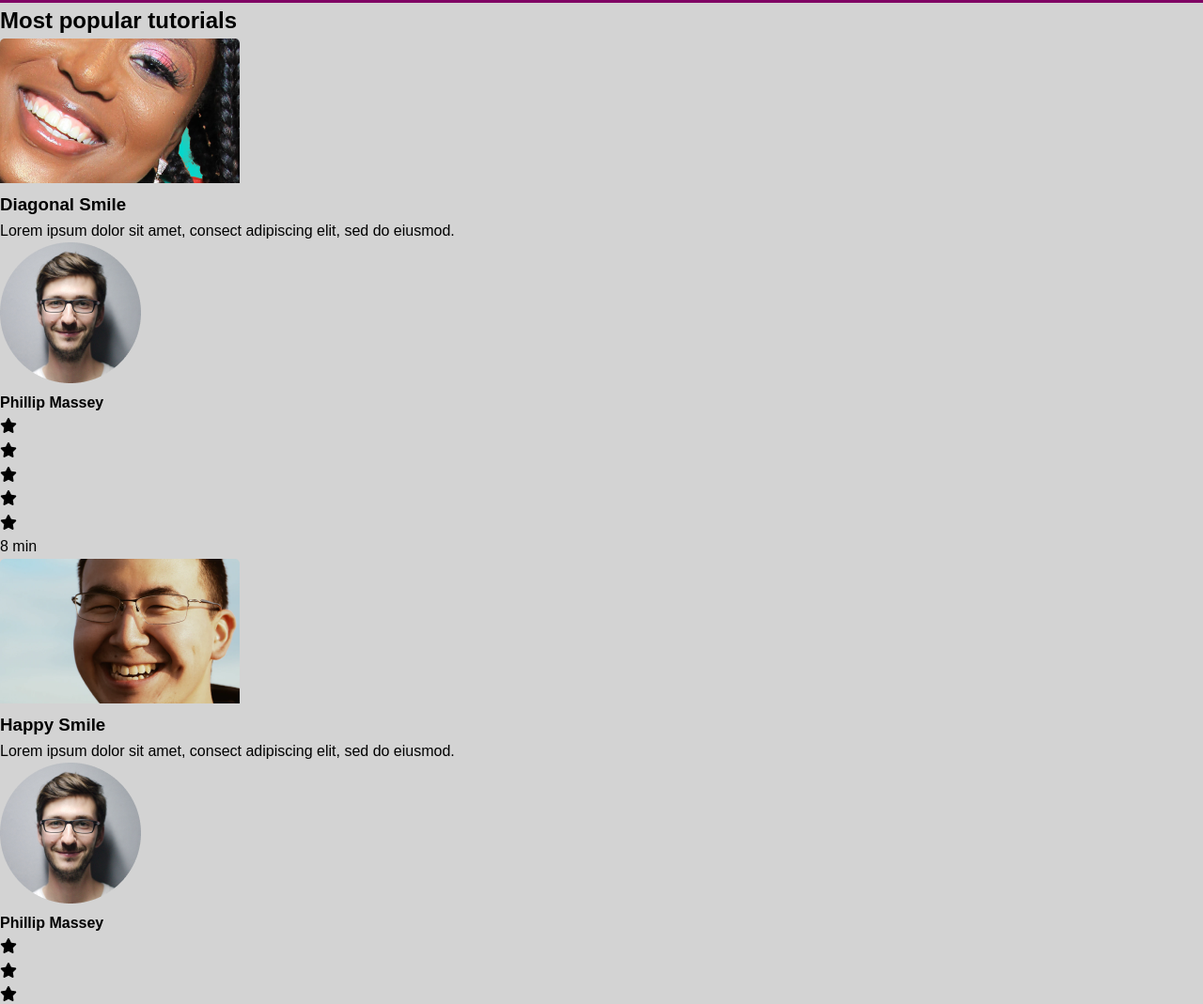
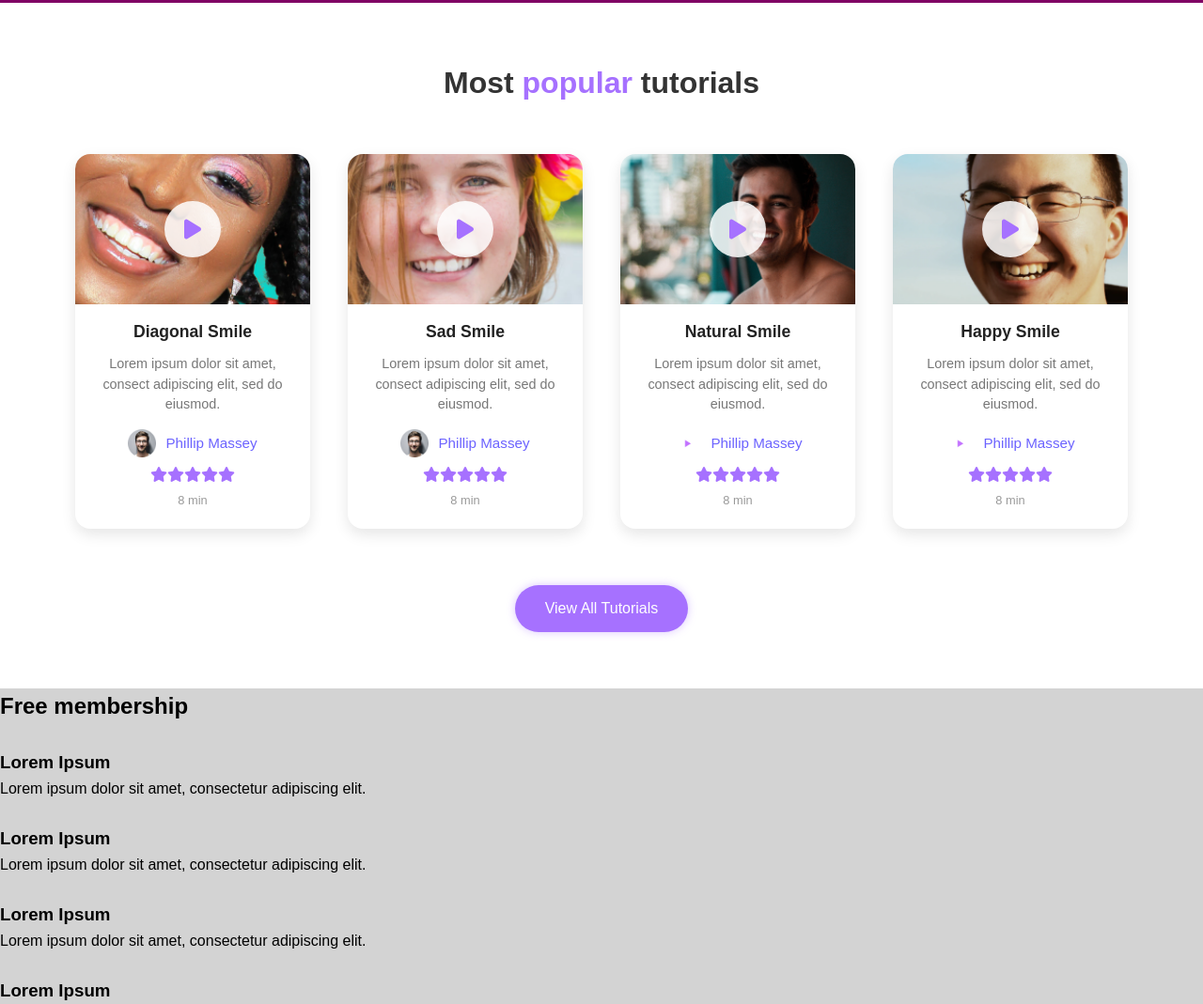
Before and after one commit to SylvesterK-code/alx_html_css, a plain HTML site: page css_advanced/index.html in a window 1280 px wide. Shown: the part 1099-2168 px from the top of the page at 94% size. Drawn offline with Linux system fonts and the light colour scheme.

Commit message:
index.html style.css - Styling video(Most Popular Tutorials Section) section - css_advanced

```diff
--- a/css_advanced/index.html
+++ b/css_advanced/index.html
@@ -94,80 +94,121 @@
 
 
 
-        <section>
-            <h2>Most popular tutorials</h2>
-            <div>
-                <img src="./images/Diagonal-Smile.png" alt="">
-                <h3>Diagonal Smile</h3>
-                <p>Lorem ipsum dolor sit amet, consect adipiscing elit, sed do eiusmod.</p>
-                <div>
-                    <img src="./images/Phillip-Massey.png" alt="">
-                    <h4>Phillip Massey</h4>
+
+
+
+
+<!-- ====================================
+   Most Popular Tutorials Section
+======================================= -->
+
+<section class="tutorials-section">
+  <h2 class="tutorials-title">Most <span>popular</span> tutorials</h2>
+
+  <div class="tutorials-container">
+    <!-- Card 1 -->
+    <div class="tutorial-card">
+      <div class="tutorial-thumbnail">
+        <img src="./images/Diagonal-Smile.png" alt="Diagonal Smile" class="tutorial-image">
+        <div class="play-overlay"><i class="fa-solid fa-play"></i></div>
       </div>
-                <div>
-                    <div><i class="fa-solid fa-star"></i></div>
-                    <div><i class="fa-solid fa-star"></i></div>
-                    <div><i class="fa-solid fa-star"></i></div>
-                    <div><i class="fa-solid fa-star"></i></div>
-                    <div><i class="fa-solid fa-star"></i></div>
+      <h3 class="tutorial-name">Diagonal Smile</h3>
+      <p class="tutorial-desc">Lorem ipsum dolor sit amet, consect adipiscing elit, sed do eiusmod.</p>
+      <div class="tutorial-author">
+        <img src="./images/Phillip-Massey.png" alt="Play icon" class="author-icon">
+        <h4 class="author-name">Phillip Massey</h4>
       </div>
-                <p>8 min</p>
+      <div class="tutorial-rating">
+        <i class="fa-solid fa-star"></i>
+        <i class="fa-solid fa-star"></i>
+        <i class="fa-solid fa-star"></i>
+        <i class="fa-solid fa-star"></i>
+        <i class="fa-solid fa-star"></i>
+      </div>
+      <p class="tutorial-duration">8 min</p>
     </div>
 
-            <div>
-                <img src="./images/Happy-Smile.png" alt="">
-                <h3>Happy Smile</h3>
-                <p>Lorem ipsum dolor sit amet, consect adipiscing elit, sed do eiusmod.</p>
-                <div>
-                    <img src="./images/Phillip-Massey.png" alt="">
-                    <h4>Phillip Massey</h4>
+    <!-- Card 2 -->
+    <div class="tutorial-card">
+      <div class="tutorial-thumbnail">
+        <img src="./images/Sad-Smile.png" alt="Sad Smile" class="tutorial-image">
+        <div class="play-overlay"><i class="fa-solid fa-play"></i></div>
       </div>
-                <div>
-                    <div><i class="fa-solid fa-star"></i></div>
-                    <div><i class="fa-solid fa-star"></i></div>
-                    <div><i class="fa-solid fa-star"></i></div>
-                    <div><i class="fa-solid fa-star"></i></div>
-                    <div><i class="fa-solid fa-star"></i></div>
+      <h3 class="tutorial-name">Sad Smile</h3>
+      <p class="tutorial-desc">Lorem ipsum dolor sit amet, consect adipiscing elit, sed do eiusmod.</p>
+      <div class="tutorial-author">
+        <img src="./images/Phillip-Massey.png" alt="Play icon" class="author-icon">
+        <h4 class="author-name">Phillip Massey</h4>
       </div>
-                <p>8 min</p>
+      <div class="tutorial-rating">
+        <i class="fa-solid fa-star"></i>
+        <i class="fa-solid fa-star"></i>
+        <i class="fa-solid fa-star"></i>
+        <i class="fa-solid fa-star"></i>
+        <i class="fa-solid fa-star"></i>
+      </div>
+      <p class="tutorial-duration">8 min</p>
     </div>
 
-            <div>
-                <img src="./images/Natural-Smile.png" alt="">
-                <h3>Natural Smile</h3>
-                <p>Lorem ipsum dolor sit amet, consect adipiscing elit, sed do eiusmod.</p>
-                <div>
-                    <img src="./images/Phillip-Massey.png" alt="">
-                    <h4>Phillip Massey</h4>
+    <!-- Card 3 -->
+    <div class="tutorial-card">
+      <div class="tutorial-thumbnail">
+        <img src="./images/Natural-Smile.png" alt="Natural Smile" class="tutorial-image">
+        <div class="play-overlay"><i class="fa-solid fa-play"></i></div>
       </div>
-                <div>
-                    <div><i class="fa-solid fa-star"></i></div>
-                    <div><i class="fa-solid fa-star"></i></div>
-                    <div><i class="fa-solid fa-star"></i></div>
-                    <div><i class="fa-solid fa-star"></i></div>
-                    <div><i class="fa-solid fa-star"></i></div>
+      <h3 class="tutorial-name">Natural Smile</h3>
+      <p class="tutorial-desc">Lorem ipsum dolor sit amet, consect adipiscing elit, sed do eiusmod.</p>
+      <div class="tutorial-author">
+        <img src="./images/play.png" alt="Play icon" class="author-icon">
+        <h4 class="author-name">Phillip Massey</h4>
       </div>
-                <p>8 min</p>
+      <div class="tutorial-rating">
+        <i class="fa-solid fa-star"></i>
+        <i class="fa-solid fa-star"></i>
+        <i class="fa-solid fa-star"></i>
+        <i class="fa-solid fa-star"></i>
+        <i class="fa-solid fa-star"></i>
+      </div>
+      <p class="tutorial-duration">8 min</p>
     </div>
 
-            <div>
-                <img src="./images/Sad-Smile.png" alt="">
-                <h3>Sad Smile</h3>
-                <p>Lorem ipsum dolor sit amet, consect adipiscing elit, sed do eiusmod.</p>
-                <div>
-                    <img src="./images/Phillip-Massey.png" alt="">
-                    <h4>Phillip Massey</h4>
+    <!-- Card 4 -->
+    <div class="tutorial-card">
+      <div class="tutorial-thumbnail">
+        <img src="./images/Happy-Smile.png" alt="Happy Smile" class="tutorial-image">
+        <div class="play-overlay"><i class="fa-solid fa-play"></i></div>
       </div>
-                <div>
-                    <div><i class="fa-solid fa-star"></i></div>
-                    <div><i class="fa-solid fa-star"></i></div>
-                    <div><i class="fa-solid fa-star"></i></div>
-                    <div><i class="fa-solid fa-star"></i></div>
-                    <div><i class="fa-solid fa-star"></i></div>
+      <h3 class="tutorial-name">Happy Smile</h3>
+      <p class="tutorial-desc">Lorem ipsum dolor sit amet, consect adipiscing elit, sed do eiusmod.</p>
+      <div class="tutorial-author">
+        <img src="./images/play.png" alt="Play icon" class="author-icon">
+        <h4 class="author-name">Phillip Massey</h4>
       </div>
-                <p>8 min</p>
+      <div class="tutorial-rating">
+        <i class="fa-solid fa-star"></i>
+        <i class="fa-solid fa-star"></i>
+        <i class="fa-solid fa-star"></i>
+        <i class="fa-solid fa-star"></i>
+        <i class="fa-solid fa-star"></i>
+      </div>
+      <p class="tutorial-duration">8 min</p>
+    </div>
+  </div>
+
+  <!-- New CTA Button -->
+  <div class="tutorials-cta">
+    <a href="#" class="view-all-btn">View All Tutorials</a>
   </div>
 </section>
+
+
+
+
+
+
+
+
+
         <section>
             <h2>Free membership</h2>
             <div>
@@ -192,6 +233,14 @@
             </div>
             <button>REGISTER FOR FREE</button>
         </section>
+
+
+
+
+
+
+
+
         <section>
             <h2>F.A.Q</h2>
             <div>
--- a/css_advanced/styles.css
+++ b/css_advanced/styles.css
@@ -227,3 +227,241 @@ header nav ul li a:hover {
     margin-bottom: 20px;
   }
 }
+
+
+
+
+
+
+/* ====================================
+   Most Popular Tutorials Section
+======================================= */
+
+/* -------------------------------------
+   Most Popular Tutorials Section
+-------------------------------------- */
+
+.tutorials-section {
+  padding: 60px 80px;
+  background-color: #fff;
+  font-family: 'Poppins', sans-serif;
+  text-align: center;
+}
+
+.tutorials-title {
+  font-size: 2rem;
+  color: #333;
+  margin-bottom: 50px;
+  font-weight: 600;
+}
+
+.tutorials-title span {
+  color: #a671ff;
+}
+
+/* Grid layout */
+.tutorials-container {
+  display: grid;
+  grid-template-columns: repeat(auto-fit, minmax(250px, 1fr));
+  gap: 40px;
+  justify-items: center;
+}
+
+/* Card design */
+.tutorial-card {
+  background-color: #fff;
+  border-radius: 16px;
+  box-shadow: 0 6px 15px rgba(0, 0, 0, 0.1);
+  overflow: hidden;
+  transition: transform 0.3s ease, box-shadow 0.3s ease;
+  width: 100%;
+  max-width: 270px;
+  position: relative;
+}
+
+.tutorial-card:hover {
+  transform: translateY(-8px);
+  box-shadow: 0 10px 25px rgba(0, 0, 0, 0.15);
+}
+
+/* Thumbnail with overlay */
+.tutorial-thumbnail {
+  position: relative;
+  overflow: hidden;
+}
+
+.tutorial-image {
+  width: 100%;
+  height: 160px;
+  object-fit: cover;
+  display: block;
+  transition: filter 0.4s ease, transform 0.4s ease;
+}
+
+/* Play button overlay */
+.play-overlay {
+  position: absolute;
+  top: 50%;
+  left: 50%;
+  transform: translate(-50%, -50%) scale(1);
+  background-color: rgba(255, 255, 255, 0.85);
+  border-radius: 50%;
+  width: 60px;
+  height: 60px;
+  display: flex;
+  align-items: center;
+  justify-content: center;
+  color: #a671ff;
+  font-size: 1.5rem;
+  transition: background-color 0.3s ease, color 0.3s ease, transform 0.3s ease;
+}
+
+/* Hover effects */
+.tutorial-card:hover .tutorial-image {
+  filter: brightness(0.7);
+  transform: scale(1.05);
+}
+
+.tutorial-card:hover .play-overlay {
+  background-color: #a671ff;
+  color: #fff;
+  transform: translate(-50%, -50%) scale(1.2);
+}
+
+/* Text and author info */
+.tutorial-name {
+  font-size: 1.1rem;
+  color: #222;
+  margin-top: 15px;
+}
+
+.tutorial-desc {
+  color: #777;
+  font-size: 0.9rem;
+  margin: 10px 20px;
+  line-height: 1.5;
+}
+
+/* Author */
+.tutorial-author {
+  display: flex;
+  align-items: center;
+  justify-content: center;
+  gap: 10px;
+  margin-top: 15px;
+}
+
+.author-icon {
+  width: 30px;
+  height: 30px;
+}
+
+.author-name {
+  font-size: 0.95rem;
+  color: #6c63ff;
+  font-weight: 500;
+}
+
+/* Rating */
+.tutorial-rating {
+  display: flex;
+  justify-content: center;
+  color: #a671ff;
+  margin: 10px 0;
+}
+
+/* Duration */
+.tutorial-duration {
+  color: #999;
+  font-size: 0.8rem;
+  margin-bottom: 20px;
+}
+
+/* Responsive adjustments */
+@media (max-width: 900px) {
+  .tutorials-section {
+    padding: 50px 40px;
+  }
+}
+
+@media (max-width: 600px) {
+  .tutorials-section {
+    padding: 40px 20px;
+  }
+
+  .tutorials-title {
+    font-size: 1.6rem;
+  }
+}
+
+
+
+
+
+/* -------------------------------------
+   View All Button Styling
+-------------------------------------- */
+
+.tutorials-cta {
+  margin-top: 60px;
+  text-align: center;
+}
+
+.view-all-btn {
+  display: inline-block;
+  padding: 12px 32px;
+  background-color: #a671ff;
+  color: #fff;
+  font-size: 1rem;
+  font-weight: 500;
+  border-radius: 30px;
+  text-decoration: none;
+  box-shadow: 0 4px 12px rgba(166, 113, 255, 0.3);
+  transition: all 0.3s ease;
+}
+
+.view-all-btn:hover {
+  background-color: #8b5ce6;
+  box-shadow: 0 6px 18px rgba(166, 113, 255, 0.5);
+  transform: translateY(-3px);
+}
+
+
+
+
+/* -------------------------------------
+   View All Button with Glow Animation
+-------------------------------------- */
+
+.view-all-btn {
+  display: inline-block;
+  padding: 12px 32px;
+  background-color: #a671ff;
+  color: #fff;
+  font-size: 1rem;
+  font-weight: 500;
+  border-radius: 30px;
+  text-decoration: none;
+  box-shadow: 0 0 15px rgba(166, 113, 255, 0.4);
+  transition: all 0.3s ease;
+  animation: glowPulse 2.5s infinite ease-in-out;
+}
+
+.view-all-btn:hover {
+  background-color: #8b5ce6;
+  box-shadow: 0 0 25px rgba(166, 113, 255, 0.7);
+  transform: translateY(-3px);
+}
+
+/* Soft glowing pulse animation */
+@keyframes glowPulse {
+  0% {
+    box-shadow: 0 0 10px rgba(166, 113, 255, 0.4);
+  }
+  50% {
+    box-shadow: 0 0 25px rgba(166, 113, 255, 0.7);
+  }
+  100% {
+    box-shadow: 0 0 10px rgba(166, 113, 255, 0.4);
+  }
+}
```
Lines whose indentation alone changed are shown as unchanged.
